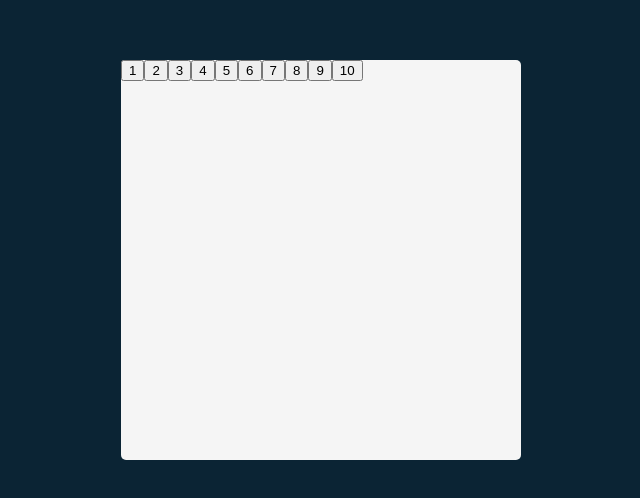
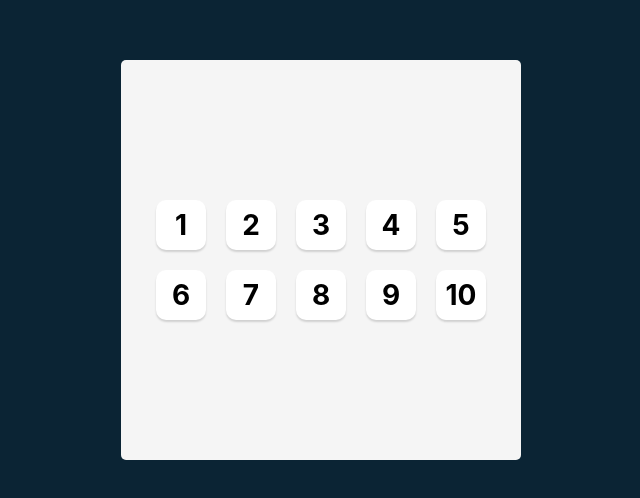
Before and after one commit to GuyP312/Tenzies, a React (Vite) app: page / in a window 1280 px wide. Shown: the part 140-638 px from the top of the page, without its empty margins (319-959 px from the left). Built offline with nearby package versions, Linux system fonts and the light colour scheme.

Commit message:
Update the css to make the website look better

```diff
--- a/src/index.css
+++ b/src/index.css
@@ -24,5 +24,28 @@
     background-color: #F5F5F5;
     height: 100%;
     border-radius: 5px;
+    display: flex;
+    flex-direction: column;
+    justify-content: center;
+    align-items: center;
 
 }
+/* auto auto / repeat(5,1fr) --> making the button 2 rows and 5 columns */
+.dice-container {
+    display: grid;
+    grid-template: auto auto / repeat(5, 1fr);
+    gap: 20px;
+}
+
+.dice-container button {
+    height: 50px;
+    width: 50px;
+    box-shadow: 0px 2px 2px rgba(0, 0, 0, 0.15);
+    border-radius: 10px;
+    border: none;
+    background-color: white;
+    font-family: Inter, sans-serif;
+    font-size: 1.75rem;
+    font-weight: bold;
+    cursor: pointer;
+}
```
